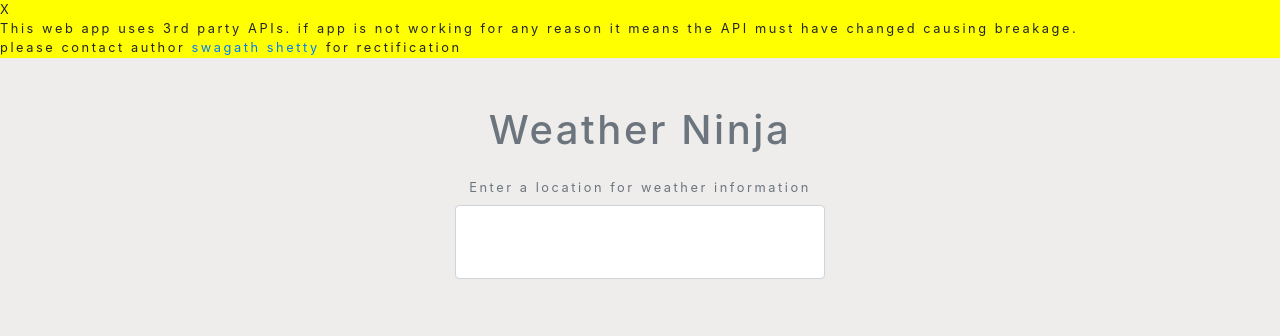
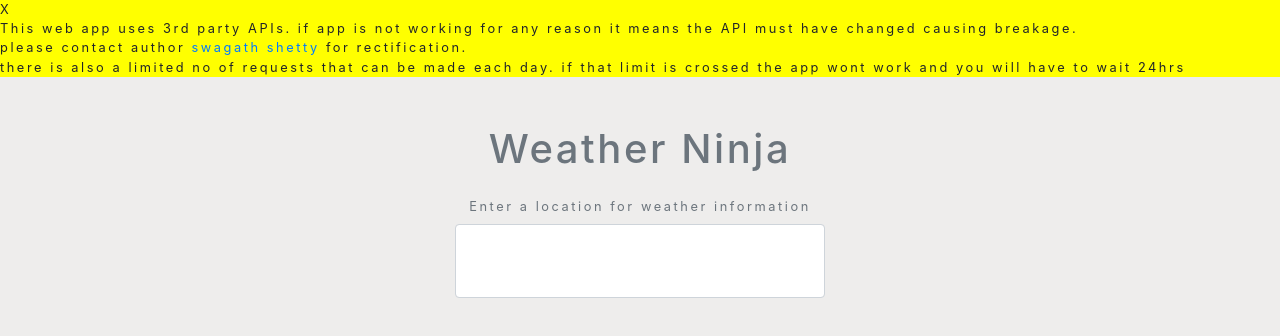
Before and after one commit to swagathushetty/weather-app, a plain HTML site: page index.html in a window 1280 px wide. Drawn offline with nearby package versions, Linux system fonts and the light colour scheme; files whose address does not match are found by name.

Commit message:
minor change to js notification

```diff
--- a/index.html
+++ b/index.html
@@ -10,8 +10,13 @@
 </head>
 <body>
     <div class="info">
-    <span>X</span> <p>This web app uses 3rd party APIs. if app is not working for any reason it means the API must have changed causing breakage.<br> please contact author <a href="https://github.com/swagathushetty" target="_blank">swagath shetty</a> for rectification</p>
+       <span>X</span>
+     <p>
+         This web app uses 3rd party APIs. if app is not working for any reason it means the API must have changed causing breakage.<br> please contact author <a href="https://github.com/swagathushetty" target="_blank">swagath shetty</a> for rectification. <br>
+         there is also a limited no of requests that can be made each day. if that limit is crossed the app wont work and you will have to wait 24hrs
+    </p>
     </div>
+
     <div class="container my-5 mx-auto">
 
         <h1 class="text-muted text-center my-4">Weather Ninja</h1>
```
